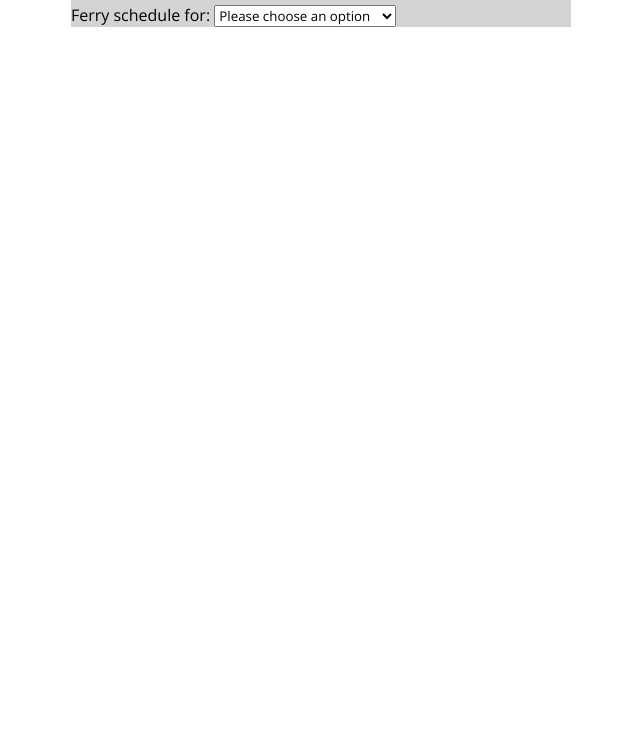
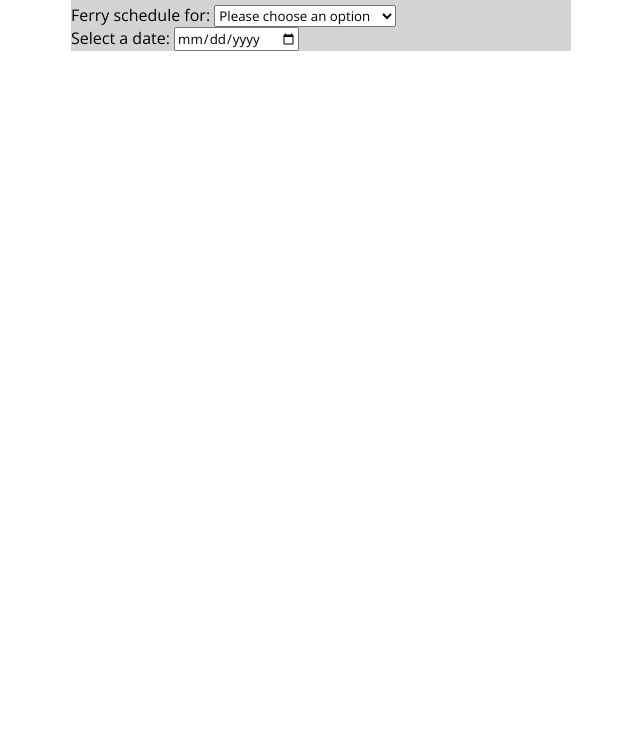
Before and after one commit to rabrigo/ferry-api-proxy, a website: page public/index.html in a window 1280 px wide. Shown: the part 69-800 px from the top of the page, without its empty margins (319-959 px from the left). Drawn offline with nearby package versions, Linux system fonts and the light colour scheme.

Commit message:
date picker

```diff
--- a/public/index.html
+++ b/public/index.html
@@ -25,6 +25,10 @@
             <option value="7-4">Seattle to Bremerton</option>
             <option value="20-9">Southworth to Fauntleroy</option>
         </select>
+        <form>
+            <label for="date-picker">Select a date:</label>
+            <input type="date" id="date-picker">
+        </form>
         <h2 id="date-render"></h2>
         <ul id="ferry-times"></ul>
     </section>
--- a/public/main.js
+++ b/public/main.js
@@ -17,6 +17,12 @@ let timePassed = false;
 const terminalsList = document.getElementById('terminals-list');
 terminalsList.addEventListener('change', function() {
     renderSchedule(this.value);
+});
+
+// date picker
+const datePicker = document.getElementById('date-picker');
+datePicker.addEventListener('change', function() {
+    console.log(this.value);
 });
 
 // terminal ID's:
```
Also changed, not shown: README.md.
